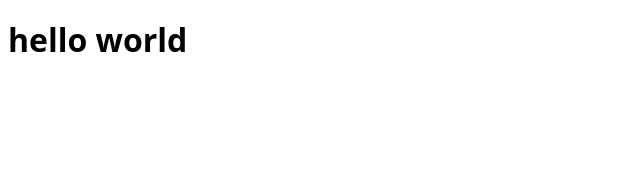
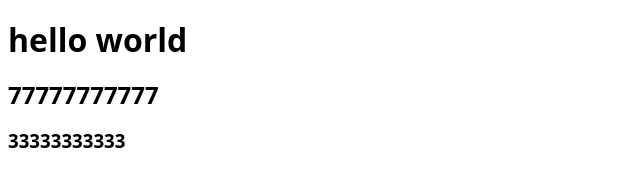
Before and after one commit to artem1914/playzone, a plain HTML site: page dest/index.html in a window 1280 px wide. Shown: the whole page, without its empty margins (0-640 px from the left). Drawn offline with Linux system fonts and the light colour scheme.

Commit message:
change h2 h3

```diff
--- a/dest/index.html
+++ b/dest/index.html
@@ -16,6 +16,8 @@
   <body>
     <header class="main-header"></header>
     <h1>hello world</h1>
+    <h2>77777777777</h2>
+    <h3>33333333333</h3>
     <script src="./js/js.js"></script>
   </body>
 </html>
```
Also changed, not shown: src/templates/index.html (+2 -0 lines).
